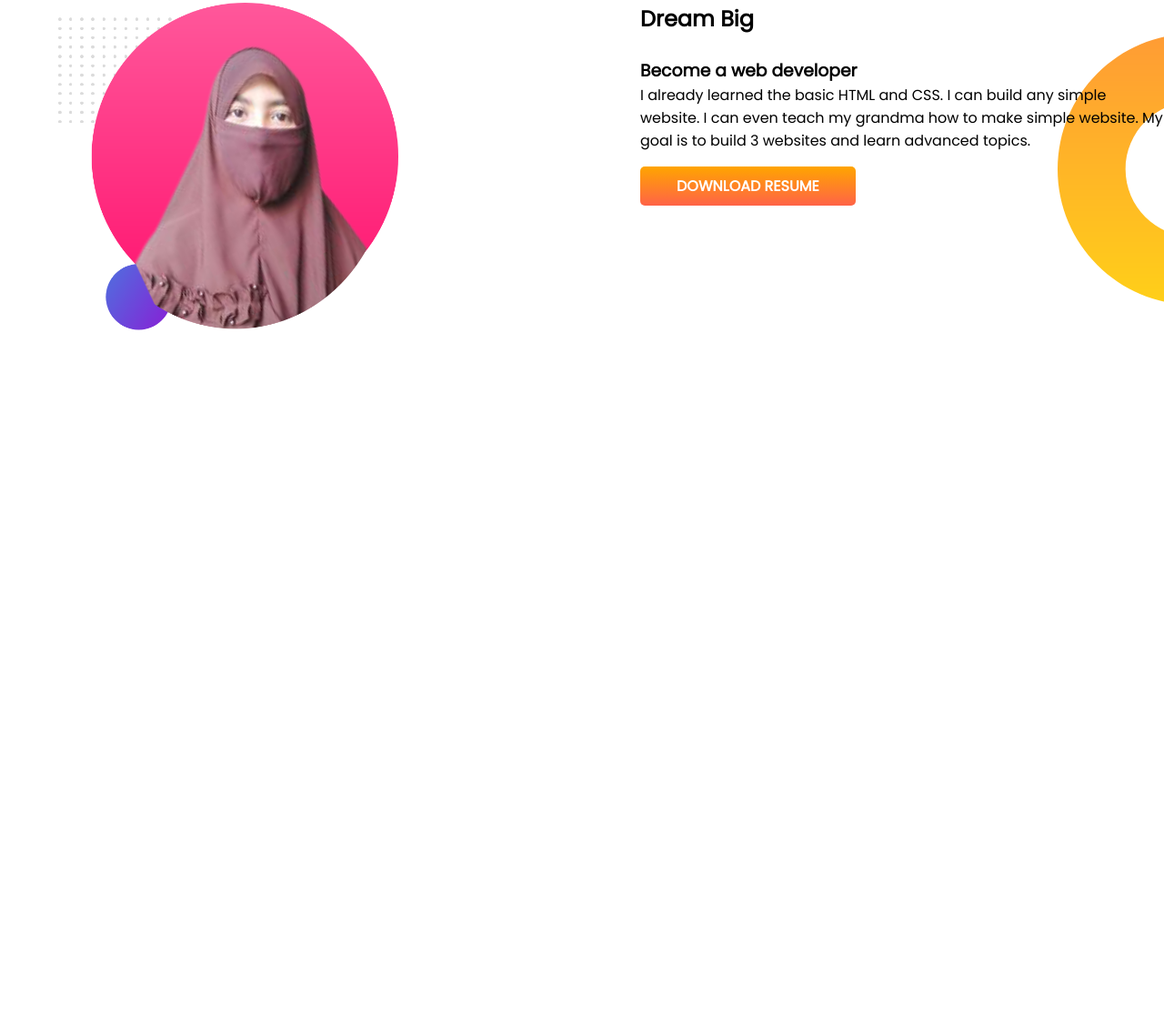
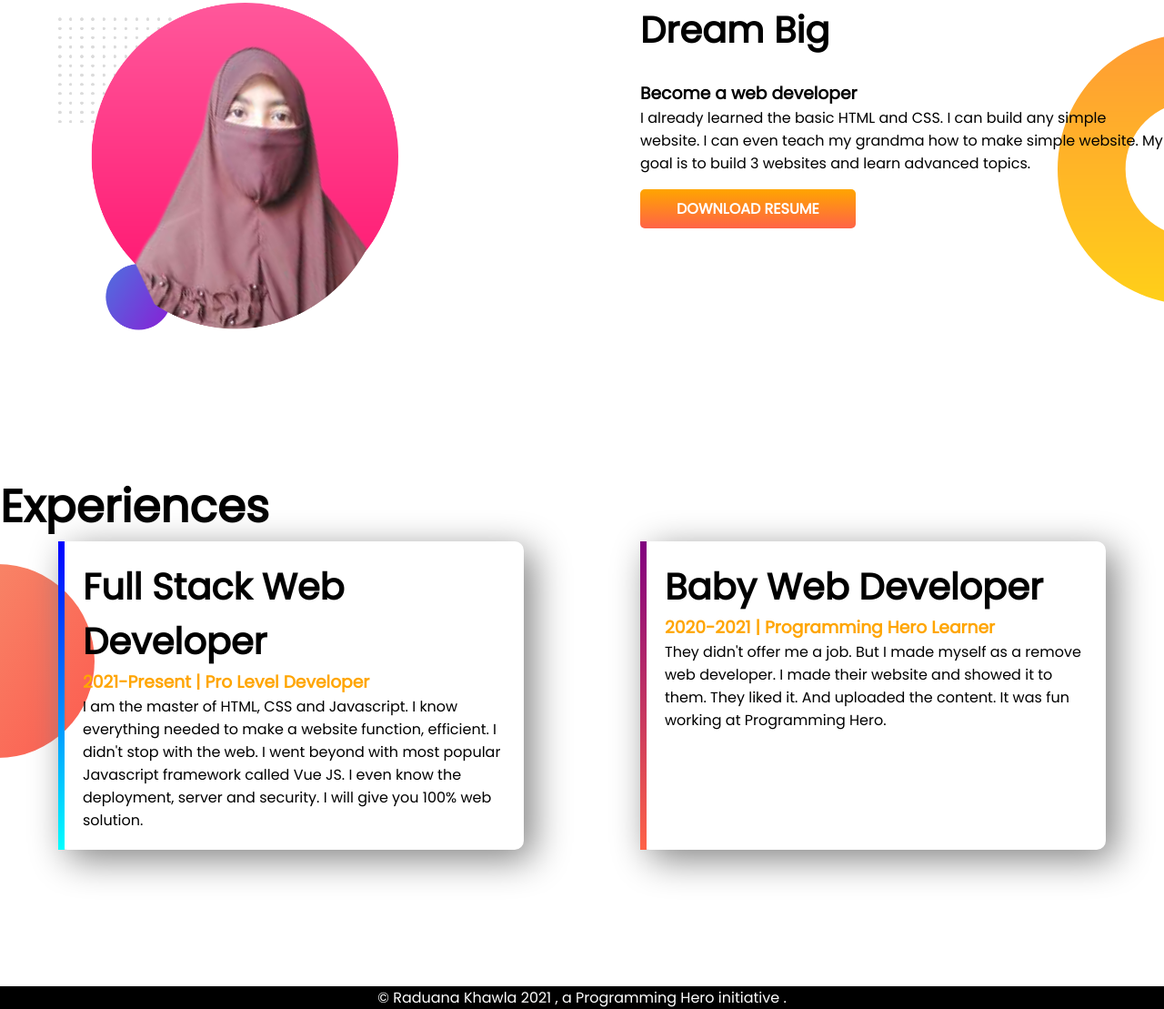
Before and after one commit to Raduana-Khawla/developer-portfolio, a plain HTML site: page index.html in a window 1280 px wide. Shown: the part 551-1660 px from the top of the page at 91% size. Before the commit the page ends 1071 px from the top, so only its background shows below. Drawn offline with Linux system fonts and the light colour scheme.

Commit message:
add webpage

```diff
--- a/index.html
+++ b/index.html
@@ -13,7 +13,7 @@
 </head>
 
 <body>
-    <section class="top-banner">
+    <section class="top-banner flexible-container">
     <div class="half-width">
         <h1>Welcome To</h1>
         <h1><span class="color">Raduana Khawla's</span> world!</h1>
@@ -29,7 +29,7 @@
         </div>
     </section>
 
-    <section class="dream-area">
+    <section class="dream-area flexible-container">
         <div class="half-width">
             <img src="images/my-bg2 (1).png" alt="">
         </div>
@@ -41,6 +41,27 @@
             <a class="link-button" target="_blank" href="">DOWNLOAD RESUME</a>
             </div>
     </section>
+    <section class="experience-area">
+        <h1>Experiences</h1>
+        <div class="flexible-container">
+        <div id="half-dev-experience"
+        class="experience-item">
+        <h2>Full Stack Web Developer</h2>
+            <h3 class="color" >2021-Present | Pro Level Developer</h3>
+            <p>I am the master of HTML, CSS and Javascript. I know everything needed to make a website function, efficient. I didn't stop with the web. I went beyond with most popular Javascript framework called Vue JS. I even know the deployment, server and security. I will give you 100% web solution.</p>
+        </div>
+        <div id="full-dev-experience"
+        class="experience-item">
+            <h2>Baby Web Developer</h2>
+            <h3 class="color" >2020-2021 | Programming Hero Learner</h3>
+            <p>They didn't offer me a job. But I made myself as a remove web developer. I made their website and showed it to them. They liked it. And uploaded the content. It was fun working at Programming Hero.</p>
+        </div>
+    </div>
+         </section>
+         <footer class="background">
+            <p>© Raduana Khawla 2021 , a Programming Hero initiative .</p>
+         </footer>
 </body>
 
+
 </html>
--- a/style.css
+++ b/style.css
@@ -11,11 +11,15 @@ h1 {
     font-size: 50px;
 }
 
+h2 {
+    font-size: 40px;
+}
+
 .color {
     color: orange;
 }
 
-section {
+.flexible-container {
     display: flex;
     margin-bottom: 150px;
 }
@@ -49,3 +53,40 @@ section {
     background-repeat: no-repeat;
     background-position: right;
 }
+
+.experience-area {
+    background-image: url(images/exp-bg.png);
+    background-repeat: no-repeat;
+    background-position: left;
+}
+
+.experience-item {
+    width: 40%;
+    margin-left: 5%;
+    margin-right: 5%;
+    padding: 20px;
+    border-radius: 10px;
+    box-shadow: 10px 10px 40px gray;
+
+}
+
+#half-dev-experience {
+    border-left: 7px solid;
+    border-image: linear-gradient(blue, cyan);
+    border-image-slice: 1;
+}
+
+#full-dev-experience {
+    border-left: 7px solid;
+    border-image: linear-gradient(purple, tomato);
+    border-image-slice: 1;
+}
+
+footer p {
+    text-align: center;
+    color: white;
+}
+
+.background {
+    background-color: black;
+}
```
